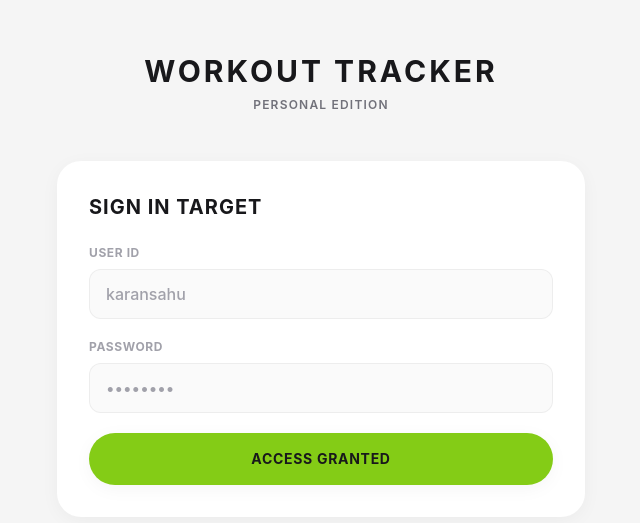
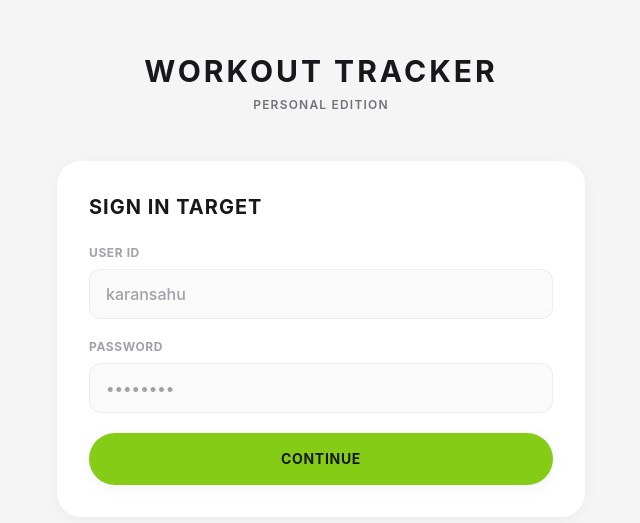
Before and after one commit to karansahu97/workout-tracker, a React app: page / in a window 1280 px wide. Shown: the part 115-638 px from the top of the page, without its empty margins (319-959 px from the left). Built offline with nearby package versions, Linux system fonts and the light colour scheme; no server answers; the HTML template or start-up script is replaced by a standard one.

Commit message:
Fix: Change CTA copy

```diff
--- a/src/pages/Login.jsx
+++ b/src/pages/Login.jsx
@@ -117,7 +117,7 @@ export default function Login({ onLogin }) {
                         {isLoading ? (
                             <div className="w-5 h-5 border-2 border-zinc-900 border-t-transparent rounded-full animate-spin"></div>
                         ) : (
-                            "Access Granted"
+                            "Continue"
                         )}
                     </button>
                 </form>
```
